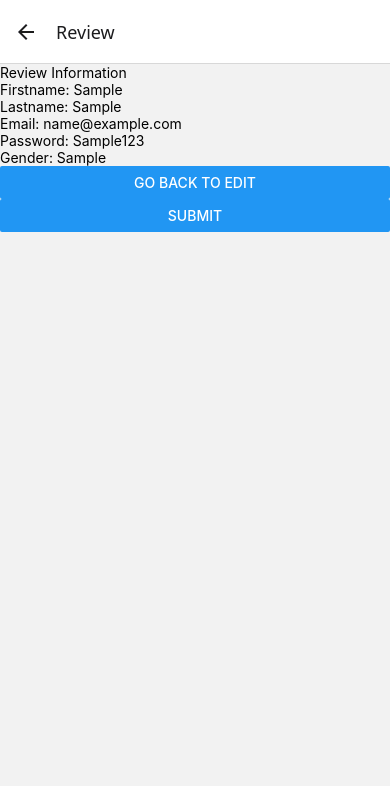
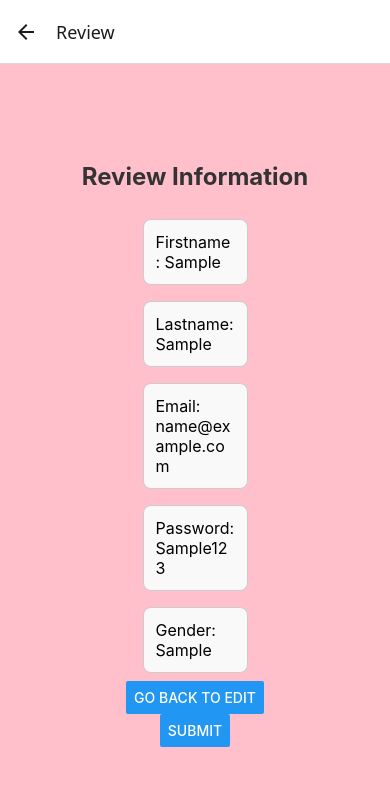
Before and after one commit to antonbennedict/frontend, a React Native app: screen /Register in a window 390 px wide. Both pictures are taken after typing "Sample", "Sample", "name@example.com", "Sample123", "Sample" into the empty fields and a click on the button "SUBMIT". Shown: the top 786 px of the page. Built offline with nearby package versions, Linux system fonts and the light colour scheme.

Commit message:
added userlist page

```diff
--- a/dashboard.js
+++ b/dashboard.js
@@ -5,6 +5,7 @@ import {createNativeStackNavigator} from '@react-navigation/native-stack';
 import Homepage from './pages/Homepage.js';
 import RegisterPage from './pages/registerpage.js';
 import ReviewPage from './pages/reviewpage.js';
+import UserListPage from './pages/userlistpage.js';
 
 const Stack = createNativeStackNavigator();
 
@@ -15,6 +16,7 @@ export default function Dashboard() {
         <Stack.Screen name="Home" component={Homepage}/>
         <Stack.Screen name="Register" component={RegisterPage}/>
         <Stack.Screen name="Review" component={ReviewPage}/>
+        <Stack.Screen name="UserList" component={UserListPage}/>
       </Stack.Navigator>
     </NavigationContainer>
   );
--- a/pages/Homepage.js
+++ b/pages/Homepage.js
@@ -15,6 +15,15 @@ export default function Homepage({navigation}) {
                     onPress={() => navigation.navigate('Register')}
                 />
             </View>
+
+            <View style={Styles.buttonWrapper}>
+                <Button
+                    title="View User"
+                    onPress={() => navigation.navigate('UserList')}
+                />
+            </View>
+
+
         </View>
     );
 }
--- a/pages/reviewpage.js
+++ b/pages/reviewpage.js
@@ -1,5 +1,6 @@
 import {View, Text, Button, Alert} from 'react-native';
 import axios from 'axios';
+import styles from '../styles';
 
 export default function ReviewPage({route, navigation}) {
     const{formData} = route.params;
@@ -13,16 +14,16 @@ export default function ReviewPage({route, navigation}) {
         }
     }
     return (
-        <View>
-            <Text>Review Information</Text>
+        <View style={styles.reviewContainer}>
+            <Text style={styles.title}>Review Information</Text>
 
-            <Text>Firstname: {formData.first_name}</Text>
-            <Text>Lastname: {formData.last_name}</Text>
-            <Text>Email: {formData.email}</Text>
-            <Text>Password: {formData.password}</Text>
-            <Text>Gender: {formData.gender}</Text>
+            <Text style={styles.input}>Firstname: {formData.first_name}</Text>
+            <Text style={styles.input}>Lastname: {formData.last_name}</Text>
+            <Text style={styles.input}>Email: {formData.email}</Text>
+            <Text style={styles.input}>Password: {formData.password}</Text>
+            <Text style={styles.input}>Gender: {formData.gender}</Text>
 
-            <Button
+            <Button style={styles.buttonWrapper}
                 title="Go Back to edit"
                 onPress={() => navigation.goBack()}
             />
--- /dev/null
+++ b/pages/userlistpage.js
@@ -0,0 +1,39 @@
+import {View, Text, FlatList} from 'react-native';
+import axios from 'axios';
+import{useState, useEffect} from 'react';
+import styles from '../styles';
+
+
+export default function UserListPage() {
+    const[users, setUsers] = useState([]);
+
+    useEffect(() => {
+        axios.get("http://127.0.0.1:8000/Registration/api/users/")
+        .then((res) => {
+            setUsers(res.data);
+        })
+        .catch((err) => {
+            console.error(err);
+        })
+    },[]
+    );
+
+    return (
+        <View style={styles.container}>
+            <Text style={styles.title}>Registered Users</Text>
+            <FlatList
+                data={users}
+                keyExtractor={(item) => item.id.toString()}
+                renderItem={({item}) => (
+
+                    <View style={styles.userCard}>
+                        <Text style={styles.nameText}>Firstname: {item.first_name}</Text>
+                        <Text style={styles.nameText}>Lastname: {item.last_name}</Text>
+                        <Text style={styles.detailText}>Email: {item.email}</Text>
+                    </View>
+
+
+        )}/>
+        </View>
+    )
+}
--- a/styles.js
+++ b/styles.js
@@ -52,7 +52,36 @@ const styles = StyleSheet.create({
         alignItems: 'center',
         justifyContent: 'center',
         padding: 20,
+    },
+
+    userCard: {
+        backgroundColor: '#fff',
+        padding: 15,
+        marginVertical: 5,
+        borderRadius: 8,
+        borderLeftWidth: 5,
+        borderLeftColor: '#007bff',
+        shadowColor: '#000',
+        shadowOffset: { width: 0, height: 1 },
+        shadowOpacity: 0.1,
+        shadowRadius: 2,
+        elevation: 2,
+    },
+
+    detailText: {
+        fontSize: 14,
+        color: '#333',
+        lineHeight: 22,
+    },
+
+    nameText: {
+        fontSize: 16,
+        fontWeight: 'bold',
+        marginBottom: 4,
+        color: '#1a1a1a',
     }
+
+
 
 
 });
```
